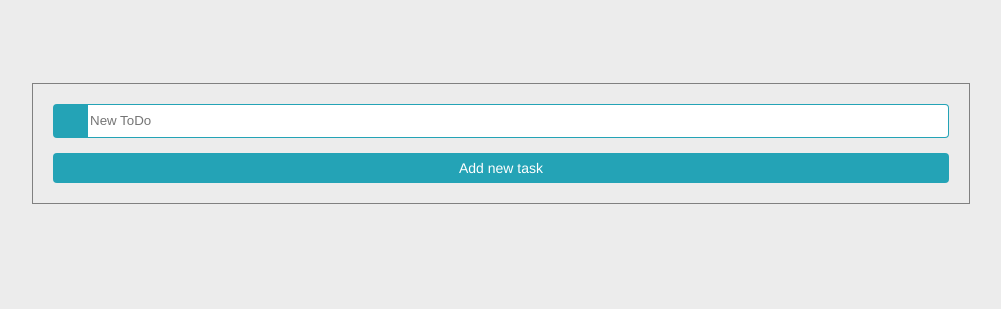
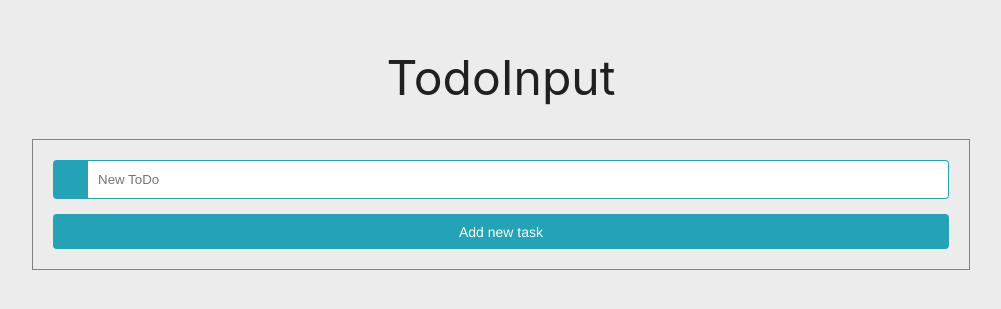
Before and after one commit to Enrococo/202301-w4ch3-enrique-jimenez, a React (Create React App) app: page / in a window 1280 px wide. Shown: the part 257-566 px from the top of the page, without its empty margins (139-1140 px from the left). Built offline with nearby package versions, Linux system fonts and the light colour scheme.

Commit message:
Test TaskCreator

```diff
--- a/src/App.css
+++ b/src/App.css
@@ -1,3 +1,9 @@
+h1 {
+  color: rgb(32, 32, 32);
+  font-weight: normal;
+  font-size: 3rem;
+}
+
 .App {
   text-align: center;
 }
--- a/src/App.tsx
+++ b/src/App.tsx
@@ -10,9 +10,12 @@ function App() {
     console.log(list);
   }
   return (
-    <header className="App-header">
-      <TaskCreator onUpdate={getInput} />
-    </header>
+    <>
+      <header className="App-header">
+        <h1>TodoInput</h1>
+        <TaskCreator onUpdate={getInput} />
+      </header>
+    </>
   );
 }
 
--- a/src/components/TaskCreator/TaskCreator.css
+++ b/src/components/TaskCreator/TaskCreator.css
@@ -11,12 +11,13 @@
 }
 
 .to-do-form__input {
-  height: 30px;
+  height: 35px;
   display: inline-block;
   border-radius: 4px;
   border-width: 1px 1px 1px 35px;
   border-color: #24a3b6;
   border-style: solid;
+  padding-left: 10px;
 }
 
 .button {
@@ -31,7 +32,7 @@
     sans-serif;
   font-size: 14px;
   font-weight: 500;
-  height: 30px;
+  height: 35px;
   line-height: 20px;
   list-style: none;
   margin: 0;
--- a/src/components/TaskCreator/TaskCreator.tsx
+++ b/src/components/TaskCreator/TaskCreator.tsx
@@ -19,6 +19,7 @@ const TaskCreator: FC<TaskCreatorProps> = ({ onUpdate }) => {
         type="text"
         name="item"
         placeholder="New ToDo"
+        data-testid="item-input"
       ></input>
 
       <button className="button" type="submit" value="Submit">
```
Also changed, not shown: 2 other files (tests, documents, lock files or other folders).
